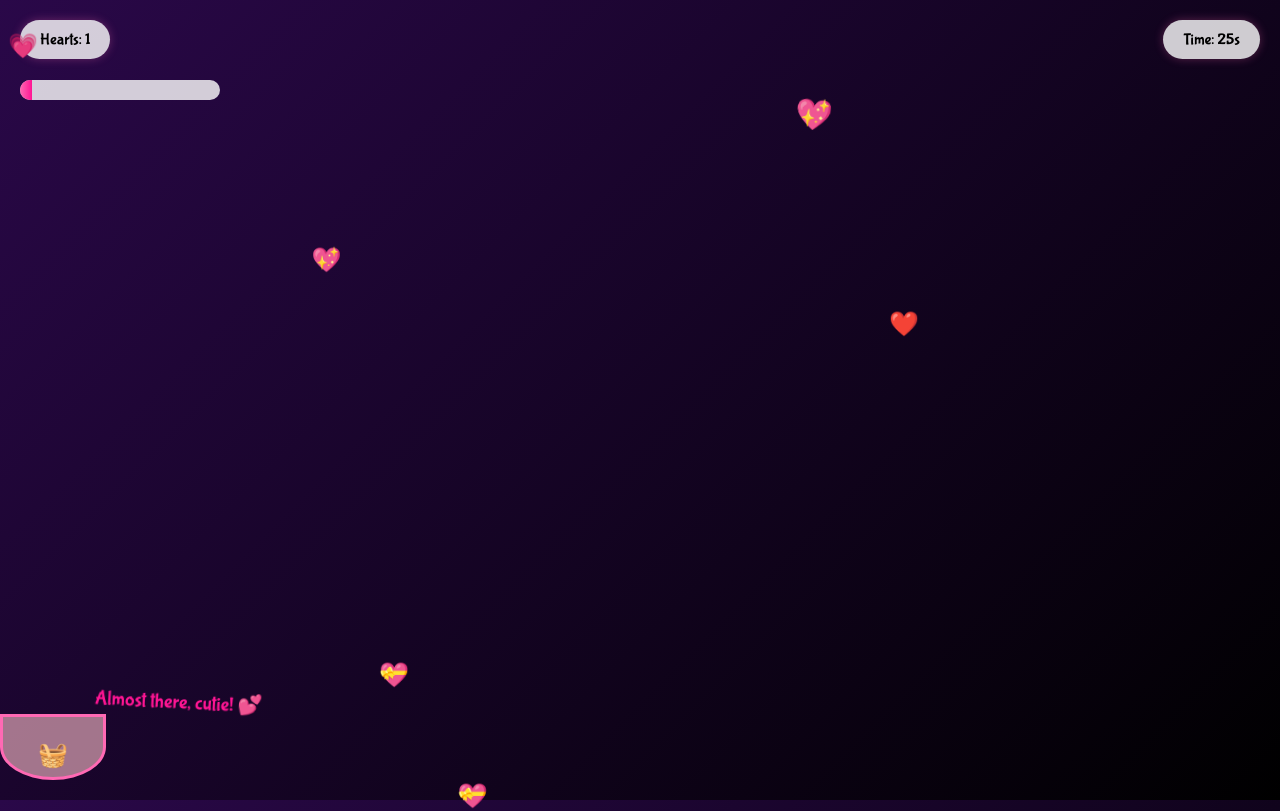
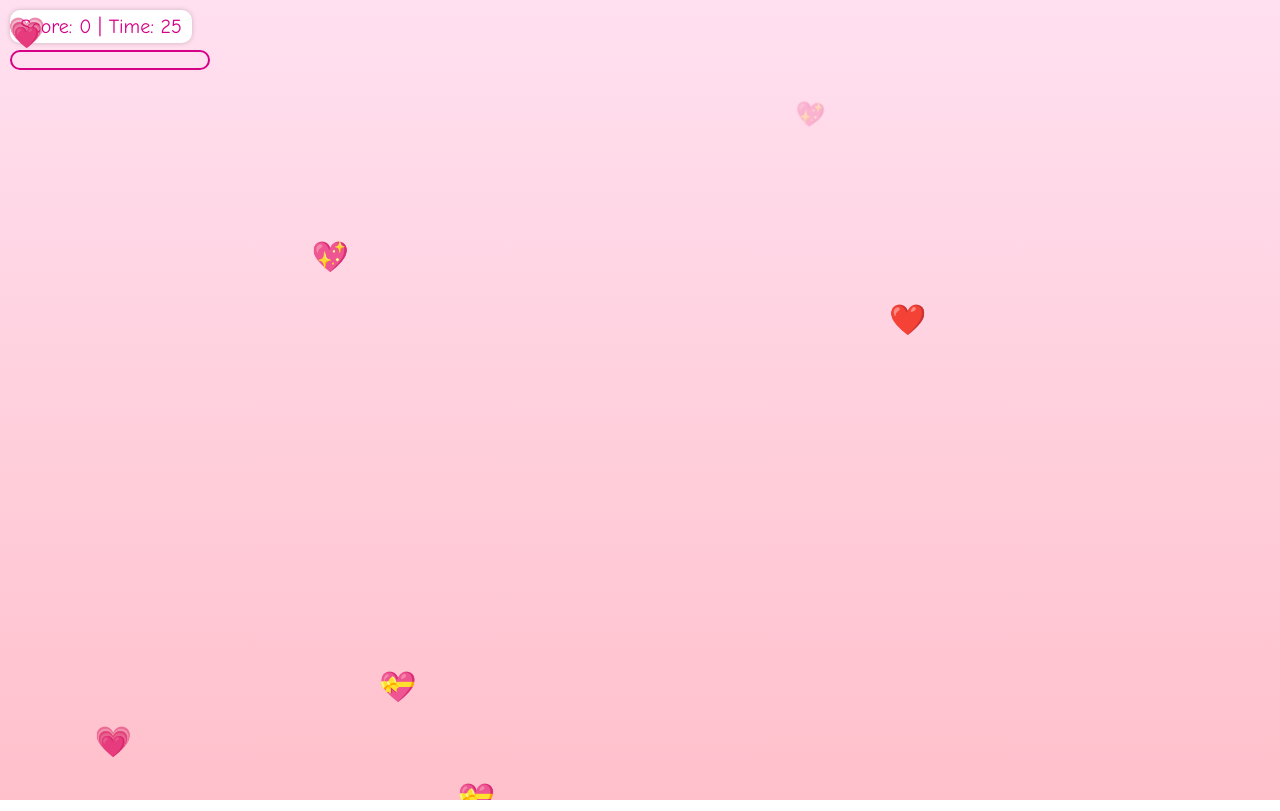
Before and after one commit to sandeepa2219/love, a plain HTML site: page game.html in a window 1280 px wide. Drawn offline with Linux system fonts and the light colour scheme.

Commit message:
Update game.html

```diff
--- a/game.html
+++ b/game.html
@@ -1,183 +1,142 @@
 <!DOCTYPE html>
-<html>
+<html lang="en">
 <head>
+  <meta charset="UTF-8" />
+  <meta name="viewport" content="width=device-width, initial-scale=1.0"/>
+  <title>Catch the Love 💖</title>
   <style>
-        @import url('https://fonts.googleapis.com/css2?family=Bubblegum+Sans&display=swap');
-
-        body {
+    * {
       margin: 0;
-            height: 100vh;
-            overflow: hidden;
-            font-family: 'Bubblegum Sans', cursive;
-           background: linear-gradient(135deg, #2a0849 0%, #000 100%);
-            animation: bgGradient 15s ease infinite;
+      padding: 0;
+      box-sizing: border-box;
     }
 
-        @keyframes bgGradient {
-            0% { background-position: 0% 50%; }
-            50% { background-position: 100% 50%; }
-            100% { background-position: 0% 50%; }
+    body, html {
+      height: 100%;
+      overflow: hidden;
+      font-family: 'Comic Sans MS', cursive, sans-serif;
+      background: linear-gradient(to bottom, #ffe0f0, #ffc0cb);
+      user-select: none;
     }
 
     #game-container {
       position: relative;
       width: 100%;
-            height: 100vh;
-            cursor: pointer;
+      height: 100%;
+      overflow: hidden;
     }
 
     .heart {
       position: absolute;
-            font-size: 24px;
-            animation: fall linear;
-            user-select: none;
+      font-size: 30px;
+      animation: fall 4s linear forwards;
+      cursor: pointer;
     }
 
     @keyframes fall {
-            from { transform: translateY(-20px); }
-            to { transform: translateY(100vh); }
+      0% { top: -50px; }
+      100% { top: 100%; }
     }
 
-        #basket {
-            position: absolute;
-            bottom: 20px;
-            width: 100px;
-            height: 60px;
-            background: rgba(255, 192, 203, 0.6);
-            border-radius: 0 0 50% 50%;
-            border: 3px solid #ff69b4;
-            transition: transform 0.1s;
-            text-align: center;
-            line-height: 80px;
+    .floating-emoji {
+      position: fixed;
       font-size: 24px;
+      animation: float 4s infinite ease-in-out;
+      opacity: 0.3;
+      pointer-events: none;
     }
 
-        #basket:active {
-            transform: scale(0.95);
+    @keyframes float {
+      0% { transform: translateY(0) rotate(0deg); }
+      50% { transform: translateY(-20px) rotate(15deg); }
+      100% { transform: translateY(0) rotate(0deg); }
     }
 
-        #score-container {
-            position: fixed;
-            top: 20px;
-            left: 20px;
-            background: rgba(255, 255, 255, 0.8);
-            padding: 10px 20px;
-            border-radius: 20px;
-            box-shadow: 0 0 10px rgba(255, 105, 180, 0.3);
+    .scoreboard {
+      position: absolute;
+      top: 10px;
+      left: 10px;
+      color: #d60087;
+      font-size: 20px;
+      background: white;
+      padding: 5px 10px;
+      border-radius: 10px;
+      box-shadow: 0 0 5px rgba(0,0,0,0.2);
     }
 
-        #timer-container {
-            position: fixed;
-            top: 20px;
-            right: 20px;
-            background: rgba(255, 255, 255, 0.8);
-            padding: 10px 20px;
-            border-radius: 20px;
-            box-shadow: 0 0 10px rgba(255, 105, 180, 0.3);
-        }
-
-        .pookie-meter {
-            position: fixed;
-            top: 80px;
-            left: 20px;
+    .pookie-bar {
+      position: absolute;
+      top: 50px;
+      left: 10px;
       width: 200px;
       height: 20px;
-            background: rgba(255, 255, 255, 0.8);
+      background: #ffe0f0;
+      border: 2px solid #d60087;
       border-radius: 10px;
       overflow: hidden;
     }
 
     .pookie-fill {
+      height: 100%;
+      background: #ff1493;
       width: 0%;
-            height: 100%;
-            background: linear-gradient(90deg, #ff69b4, #ff1493);
       transition: width 0.3s;
     }
 
-        .floating-emoji {
+    .message {
       position: absolute;
+      top: 40%;
+      left: 50%;
+      transform: translate(-50%, -50%);
       font-size: 30px;
-            pointer-events: none;
-            animation: float 3s ease-in-out infinite;
+      color: #ff1493;
+      text-align: center;
+      opacity: 0;
     }
 
-        @keyframes float {
-            0%, 100% { transform: translateY(0) rotate(0deg); }
-            50% { transform: translateY(-20px) rotate(10deg); }
-        }
-
-        .message {
-            position: fixed;
-            top: 50%;
+    .teddy {
+      position: absolute;
+      bottom: -50%;
       left: 50%;
-            transform: translate(-50%, -50%);
-            font-size: 36px;
-            color: #ff1493;
-            text-shadow: 2px 2px 4px rgba(0, 0, 0, 0.2);
-            opacity: 0;
-            transition: opacity 0.5s;
-            text-align: center;
-            background: rgba(255, 255, 255, 0.9);
-            padding: 20px 40px;
-            border-radius: 20px;
-            box-shadow: 0 0 20px rgba(255, 105, 180, 0.5);
+      transform: translateX(-50%);
+      font-size: 80px;
+      transition: bottom 1s;
     }
 
     .next-button {
-            position: fixed;
-            bottom: 30px;
+      position: absolute;
+      bottom: 20px;
       left: 50%;
       transform: translateX(-50%);
-            padding: 15px 30px;
-            font-size: 24px;
-            background: linear-gradient(45deg, #ff69b4, #ff1493);
+      background: #ff1493;
       color: white;
+      padding: 10px 20px;
+      border-radius: 20px;
+      font-size: 18px;
       border: none;
-            border-radius: 25px;
+      opacity: 0;
       cursor: pointer;
-            opacity: 0;
-            transition: all 0.3s;
-            font-family: 'Bubblegum Sans', cursive;
-            box-shadow: 0 0 15px rgba(255, 105, 180, 0.5);
-        }
-
-        .next-button:hover {
-            transform: translateX(-50%) scale(1.05);
-            box-shadow: 0 0 25px rgba(255, 105, 180, 0.8);
-        }
-
-        .teddy {
-            position: fixed;
-            bottom: -200px;
-            left: 50%;
-            transform: translateX(-50%);
-            font-size: 100px;
-            transition: bottom 1s cubic-bezier(0.4, 0, 0.2, 1);
+      transition: opacity 1s;
     }
 
     @keyframes victory {
       0% { transform: scale(1); }
-            50% { transform: scale(1.2); }
+      50% { transform: scale(1.1); }
       100% { transform: scale(1); }
     }
   </style>
 </head>
 <body>
   <div id="game-container">
-        <div id="score-container">Hearts: <span id="score">0</span></div>
-        <div id="timer-container">Time: <span id="timer">30</span>s</div>
-        <div class="pookie-meter">
-            <div class="pookie-fill"></div>
-        </div>
-        <div id="basket">🧺</div>
-    </div>
+    <div class="scoreboard">Score: <span id="score">0</span> | Time: <span id="timer">30</span></div>
+    <div class="pookie-bar"><div class="pookie-fill"></div></div>
     <div class="message"></div>
     <div class="teddy">🧸</div>
-    <button class="next-button">Pookie, your next surprise awaits! 🎁💕</button>
+    <button class="next-button">Next</button>
+  </div>
 
   <script>
     const gameContainer = document.getElementById('game-container');
-        const basket = document.getElementById('basket');
     const scoreElement = document.getElementById('score');
     const timerElement = document.getElementById('timer');
     const pookieFill = document.querySelector('.pookie-fill');
@@ -198,17 +157,7 @@
       "You're my favorite! 💝"
     ];
 
-        // Mouse/touch movement
-        function moveBasket(e) {
-            const x = e.type.includes('touch') ?
-                e.touches[0].clientX : e.clientX;
-            basket.style.left = `${Math.max(0, Math.min(window.innerWidth - basket.offsetWidth, x - basket.offsetWidth/2))}px`;
-        }
-
-        gameContainer.addEventListener('mousemove', moveBasket);
-        gameContainer.addEventListener('touchmove', moveBasket);
-
-        // Create floating background emojis
+    // Floating background emojis
     function createFloatingEmoji() {
       const emoji = document.createElement('div');
       emoji.className = 'floating-emoji';
@@ -222,7 +171,7 @@
 
     setInterval(createFloatingEmoji, 2000);
 
-        // Create falling hearts
+    // Falling hearts
     function createHeart() {
       if (!gameActive) return;
 
@@ -231,29 +180,21 @@
       heart.textContent = hearts[Math.floor(Math.random() * hearts.length)];
       heart.style.left = Math.random() * (window.innerWidth - 30) + 'px';
       heart.style.animationDuration = Math.random() * 2 + 3 + 's';
-
       gameContainer.appendChild(heart);
 
-            const checkCollision = setInterval(() => {
-                const heartRect = heart.getBoundingClientRect();
-                const basketRect = basket.getBoundingClientRect();
-
-                if (heartRect.bottom >= basketRect.top &&
-                    heartRect.top <= basketRect.bottom &&
-                    heartRect.right >= basketRect.left &&
-                    heartRect.left <= basketRect.right) {
+      heart.addEventListener('click', () => {
+        if (!gameActive) return;
 
         score++;
         scoreElement.textContent = score;
         pookieFill.style.width = (score / heartsToWin * 100) + '%';
 
-                    // Show random encouraging message
         const randomMessage = messages[Math.floor(Math.random() * messages.length)];
         const msgElement = document.createElement('div');
         msgElement.textContent = randomMessage;
         msgElement.style.position = 'absolute';
-                    msgElement.style.left = heartRect.left + 'px';
-                    msgElement.style.top = heartRect.top + 'px';
+        msgElement.style.left = heart.offsetLeft + 'px';
+        msgElement.style.top = heart.offsetTop + 'px';
         msgElement.style.animation = 'float 1s ease-out forwards';
         msgElement.style.fontSize = '20px';
         msgElement.style.color = '#ff1493';
@@ -261,19 +202,18 @@
         setTimeout(() => msgElement.remove(), 1000);
 
         heart.remove();
-                    clearInterval(checkCollision);
 
         if (score >= heartsToWin) {
           gameWon();
         }
+      });
+
+      setTimeout(() => {
+        heart.remove();
+      }, 5000);
     }
 
-                if (heartRect.top > window.innerHeight) {
-                    heart.remove();
-                    clearInterval(checkCollision);
-                }
-            }, 50);
-        }
+    setInterval(createHeart, 800);
 
     // Timer
     const timer = setInterval(() => {
@@ -292,19 +232,14 @@
       }
     }, 1000);
 
-        // Create hearts regularly
-        setInterval(createHeart, 800);
-
     function gameWon() {
       gameActive = false;
       message.innerHTML = "You did it, Pookie!<br>Here's a virtual hug & kiss from me! 💖🐻";
       message.style.opacity = 1;
       message.style.animation = 'victory 1s ease infinite';
 
-            // Show teddy
       teddy.style.bottom = '40%';
 
-            // Create heart explosion
       for (let i = 0; i < 50; i++) {
         setTimeout(() => {
           const heart = document.createElement('div');
@@ -322,19 +257,15 @@
         }, i * 50);
       }
 
-            // Show next button
       setTimeout(() => {
         nextButton.style.opacity = 1;
       }, 2000);
     }
 
-        // Next button click handler
     nextButton.addEventListener('click', () => {
-            // Fade out effect
       document.body.style.transition = 'opacity 1s ease-out';
       document.body.style.opacity = '0';
 
-            // Sweet goodbye message
       const goodbye = document.createElement('div');
       goodbye.style.position = 'fixed';
       goodbye.style.top = '50%';
@@ -346,9 +277,8 @@
       goodbye.innerHTML = 'Get ready for something special, Pookie! 💖';
       document.body.appendChild(goodbye);
 
-            // Navigate to the next page after animation
       setTimeout(() => {
-                window.location.href = 'final.html'; // Replace with your next page
+        window.location.href = 'final.html';
       }, 1000);
     });
   </script>
```
Lines whose indentation alone changed are shown as unchanged.
